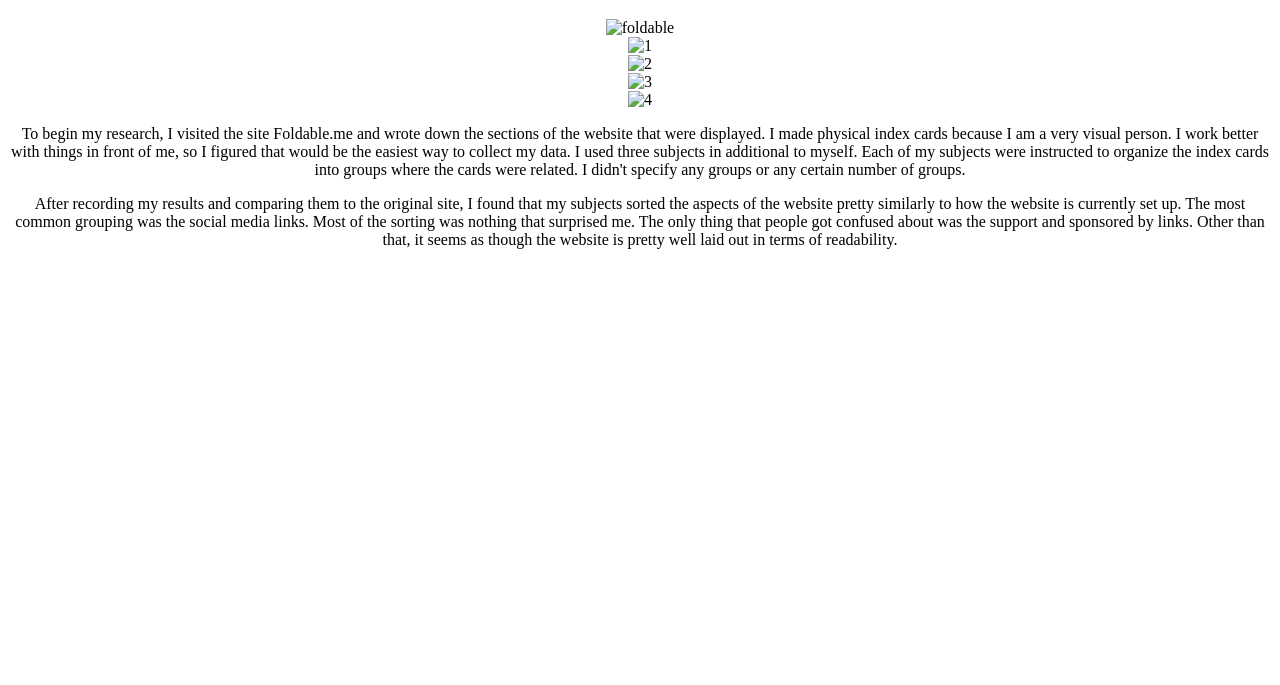
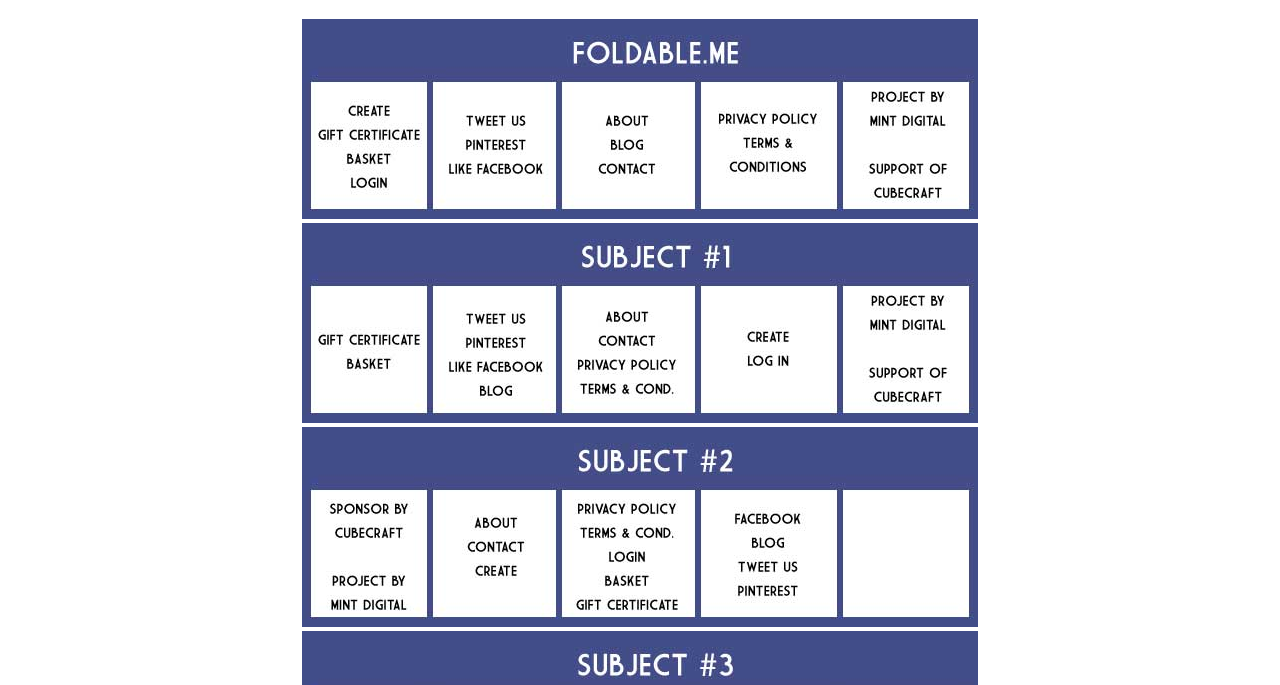
Before and after one commit to kaitfilipp/tc349, a plain HTML site: page week5/cardsorting1.html in a window 1280 px wide. Shown: the part 61-746 px from the top of the page. Drawn offline with Linux system fonts and the light colour scheme.

Commit message:
image fix

```diff
--- a/week5/cardsorting1.html
+++ b/week5/cardsorting1.html
@@ -8,11 +8,11 @@
 <body>
 <center>
 <h1> Foldable.me Card Sorting </h1>
-<img src="../../School/Spring 2013/TC 349/foldable-grid.jpg" width="676" height="200" alt="foldable"/> <br />
-<img src="../../School/Spring 2013/TC 349/allie-grid.jpg" width="676" height="200" alt="1" /> <br />
-<img src="../../School/Spring 2013/TC 349/emily-grid.jpg" width="676" height="200" alt="2" /> <br/ >
-<img src="../../School/Spring 2013/TC 349/kelsey-grid.jpg" width="676" height="200" alt="3" /> <br/ >
-<img src="../../School/Spring 2013/TC 349/me-grid.jpg" width="676" height="200" alt="4" /> <br/ >
+<img src="foldable-grid.jpg" width="676" height="200" alt="foldable"/> <br />
+<img src="allie-grid.jpg" width="676" height="200" alt="1" /> <br />
+<img src="emily-grid.jpg" width="676" height="200" alt="2" /> <br/ >
+<img src="kelsey-grid.jpg" width="676" height="200" alt="3" /> <br/ >
+<img src="me-grid.jpg" width="676" height="200" alt="4" /> <br/ >
 
 <p>
 To begin my research, I visited the site Foldable.me and wrote down the sections of the website that were displayed. I made physical index cards because I am a very visual person.
```
Also changed, not shown: week5/cardsorting2.html (+4 -4 lines), week5/3-grid.jpg (added), week5/4-grid.jpg (added), week5/allie-grid.jpg (added), week5/emily-grid.jpg (added), week5/foldable-grid.jpg (added), week5/kelsey-grid.jpg (added), week5/me-grid.jpg (added), week5/personal-1.jpg (added), week5/personal-2.jpg (added).
